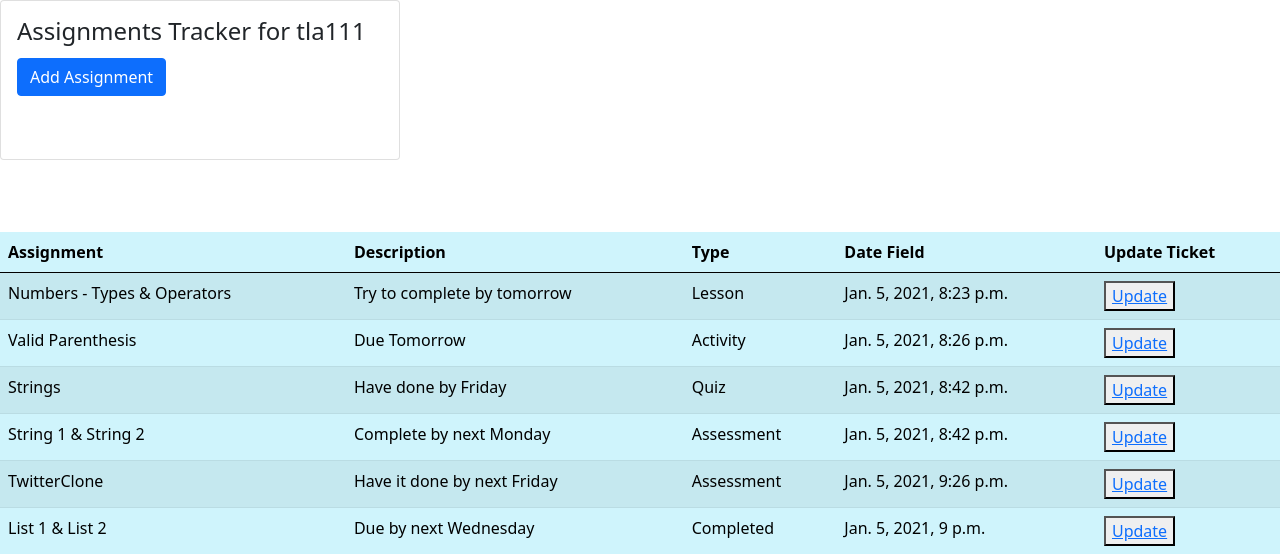
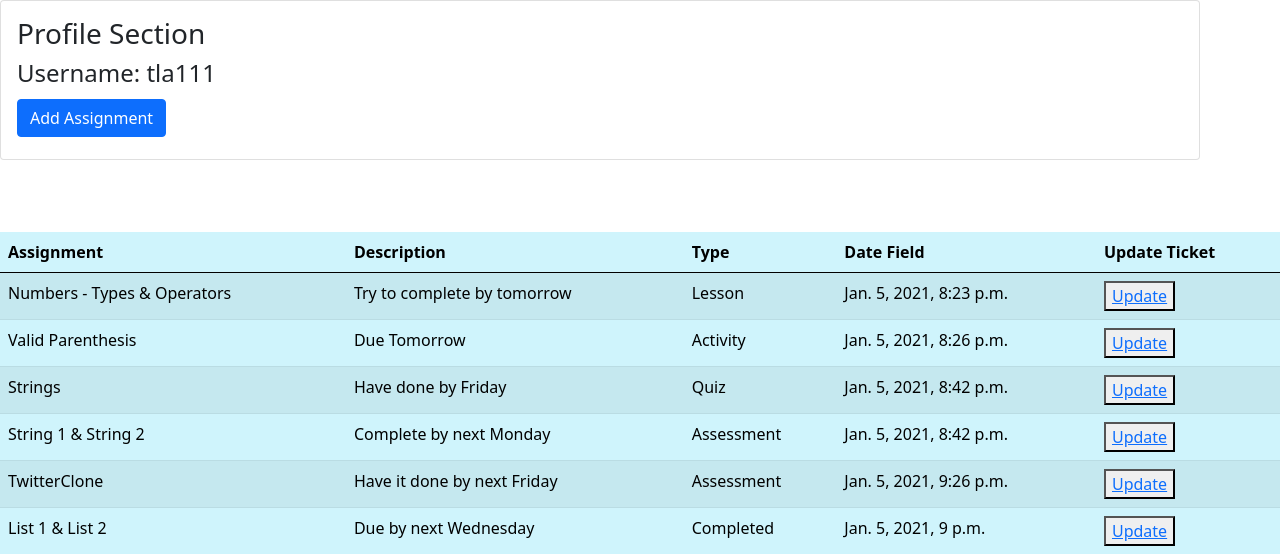
Before and after one commit to tla111/bullet-journal-capstone, a Django app: page /journal/ in a window 1280 px wide. Shown: the top 554 px of the page. Run offline with Django 3.2, Linux system fonts and the light colour scheme; a user stored in the database is signed in; data comes from the database, SQL or seed files in the repository.

Commit message:
extended width of profile header

```diff
--- a/templates/journal_profile.html
+++ b/templates/journal_profile.html
@@ -22,9 +22,10 @@
   <body>
 
 
-  <div class="card user_card" style="width: 25rem; height: 10rem">
+  <div class="card user_card" style="width: 75rem; height: 10rem">
     <div class="card-body card_body_contain">
-      <h4>Assignments Tracker for {{user.get_username}}</h4>
+      <h3>Profile Section</h3>
+      <h4>Username: {{user.get_username}}</h4>
       <a href="/add_assignment/">
         <button class="btn btn-primary mt-1">Add Assignment</button>
       </a>
```
